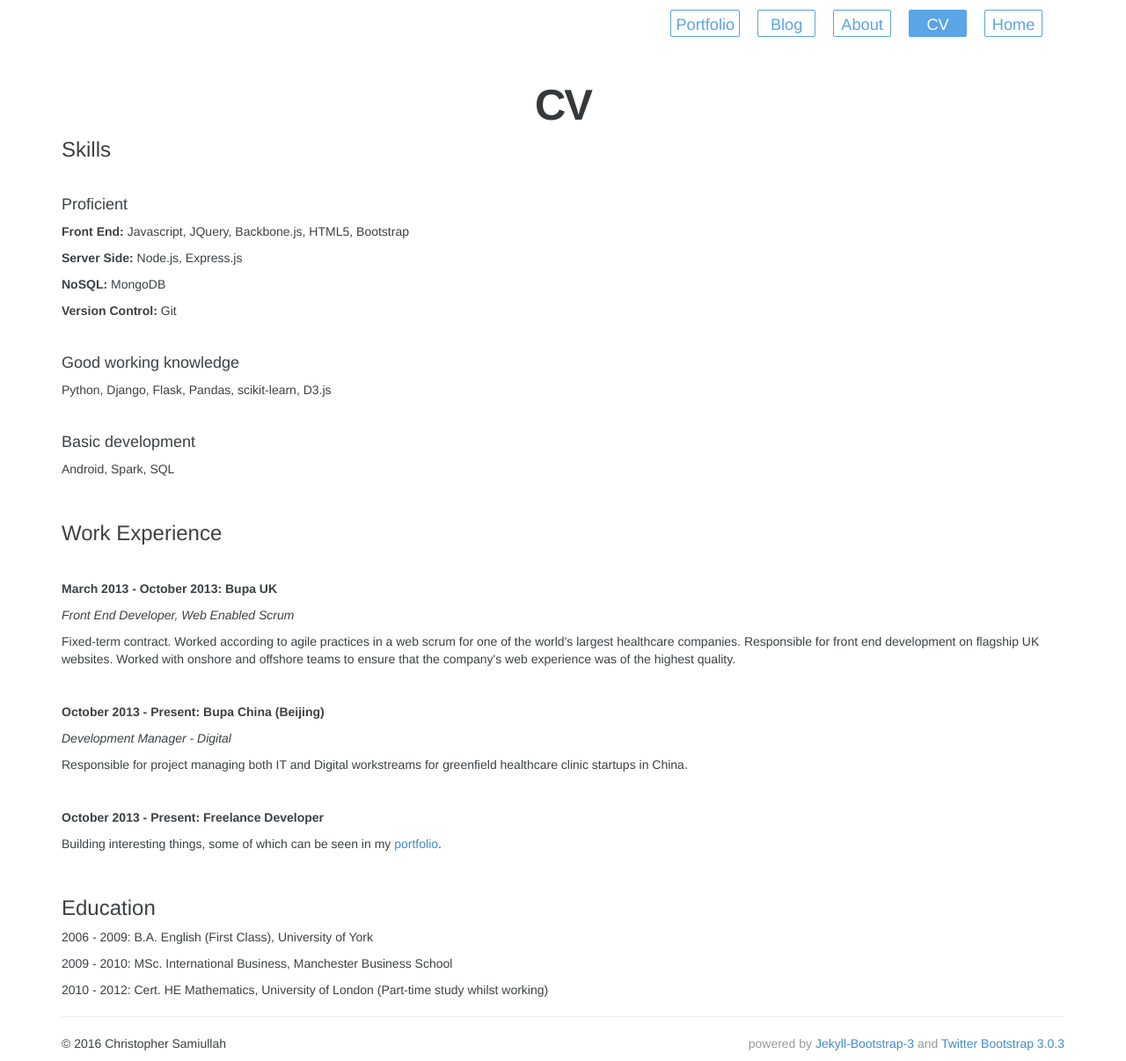
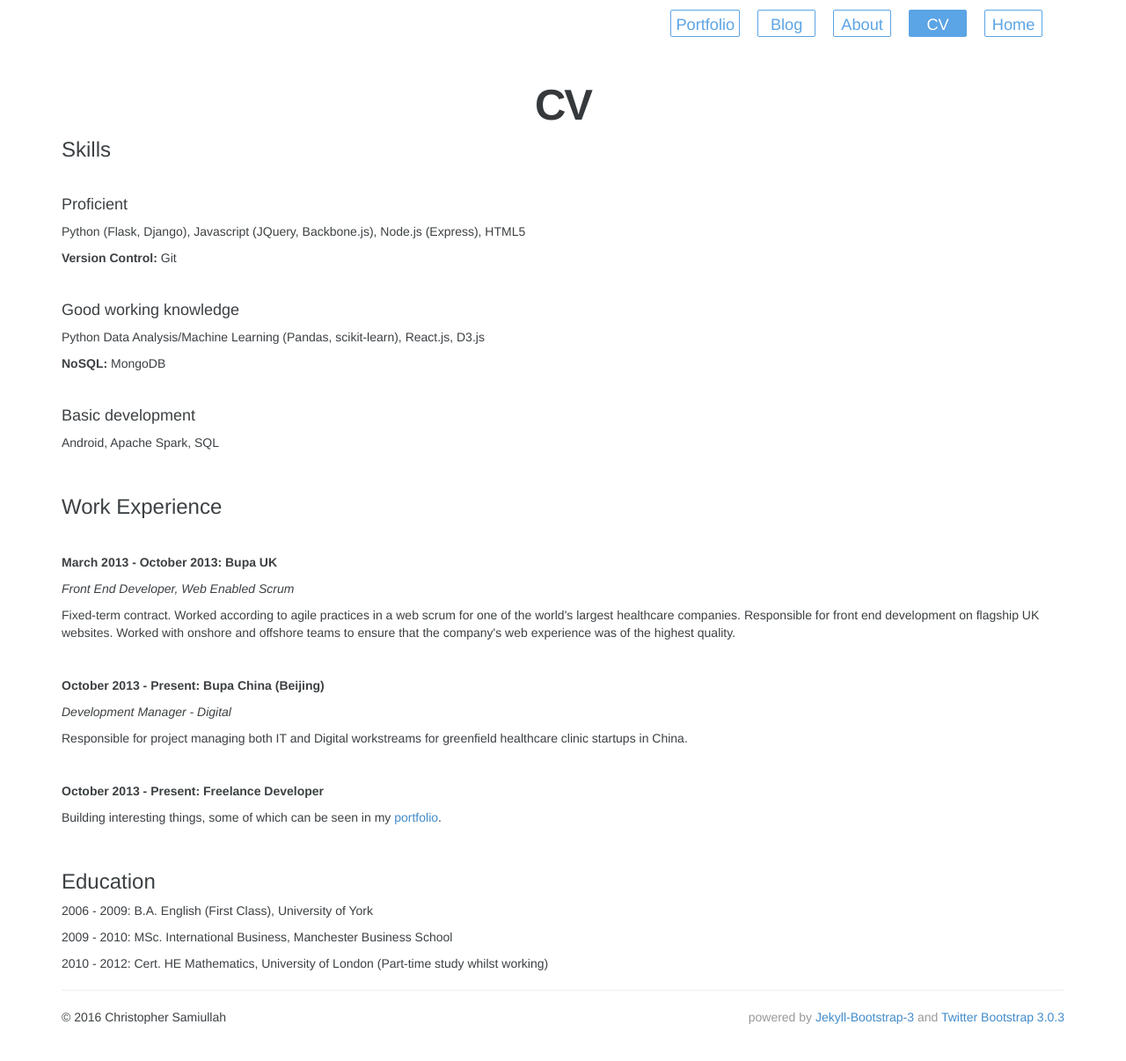
Before and after one commit to val314159/christophergs.github.io, a Jekyll site: the page built from CV.md, in a window 1280 px wide. Shown: the whole page at 88% size. Built offline with Jekyll 4.4.1, drawn with Linux system fonts in a browser that asks for light colours; after the commit the page ends 1176 px from its top, so only the background shows below that.

Commit message:
update cv.md

```diff
--- a/CV.md
+++ b/CV.md
@@ -12,11 +12,7 @@ description: ""
 
 <h4>Proficient</h4>
 
-<p><b>Front End: </b>Javascript, JQuery, Backbone.js, HTML5, Bootstrap</p>
-
-<p><b>Server Side: </b>Node.js, Express.js </p>
-
-<p><b>NoSQL: </b>MongoDB</p>
+<p>Python (Flask, Django), Javascript (JQuery, Backbone.js), Node.js (Express), HTML5 </p>
 
 <p><b>Version Control: </b>Git</p>
 
@@ -24,13 +20,14 @@ description: ""
 
 <h4>Good working knowledge</h4>
 
-<p>Python, Django, Flask, Pandas, scikit-learn, D3.js</p>
+<p>Python Data Analysis/Machine Learning (Pandas, scikit-learn), React.js, D3.js</p>
+<p><b>NoSQL: </b>MongoDB</p>
 
 <br>
 
 <h4>Basic development</h4>
 
-<p>Android, Spark, SQL</p>
+<p>Android, Apache Spark, SQL</p>
 
 <br>
 
```
